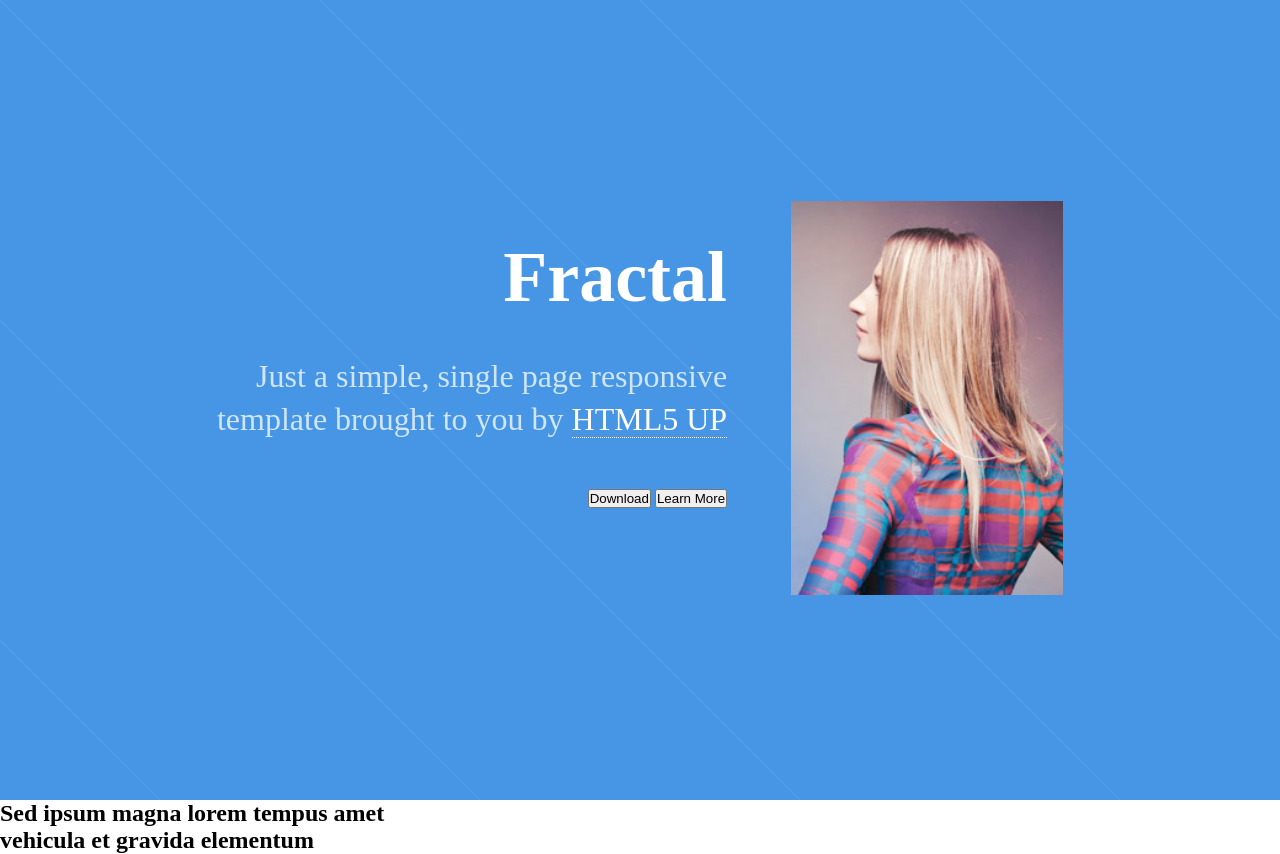
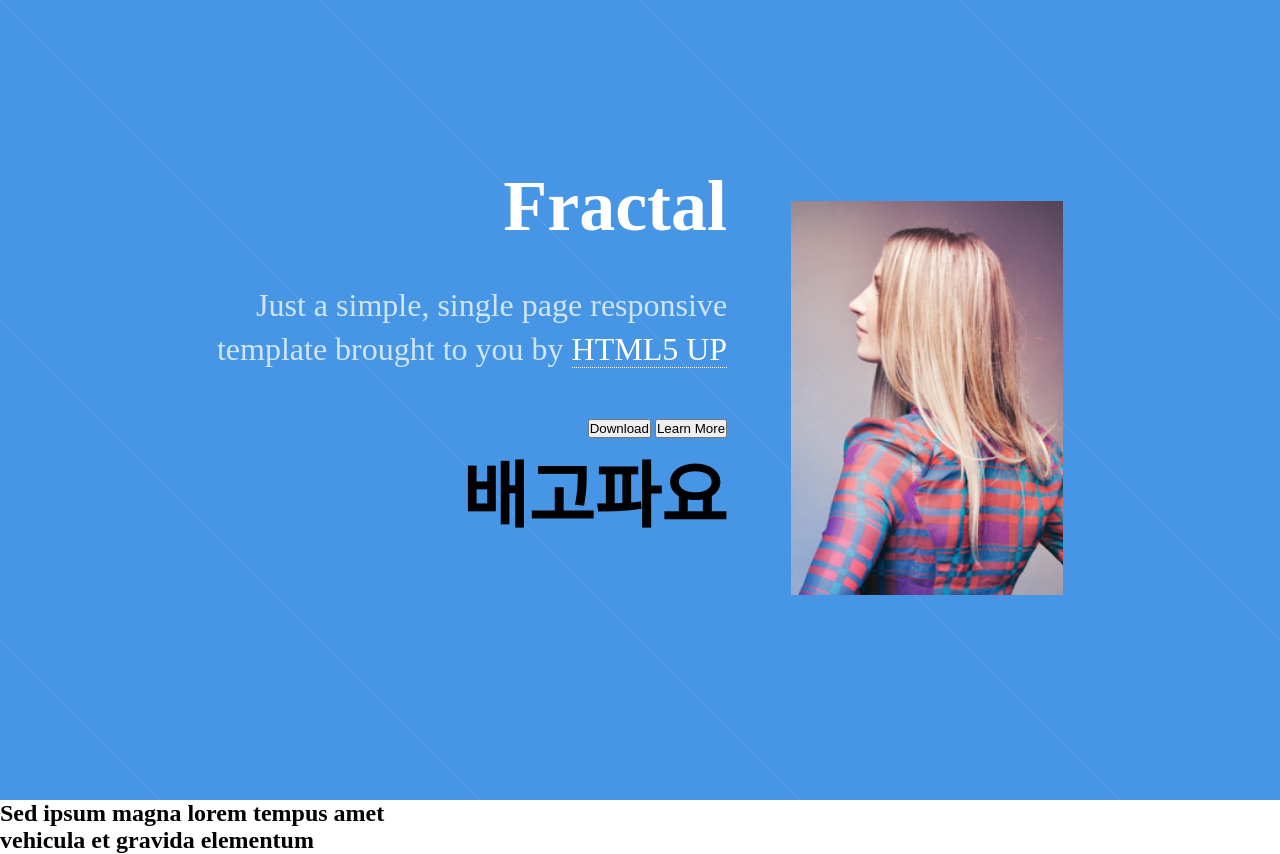
Before and after one commit to kimmoochan/clone-coding, a plain HTML site: page index.html in a window 1280 px wide. Drawn offline with Linux system fonts and the light colour scheme.

Commit message:
클론 코딩 수정

```diff
--- a/index.html
+++ b/index.html
@@ -14,6 +14,9 @@
             <div class="main_button">
                 <button>Download</button>
                 <button>Learn More</button>
+                <div>
+                    <h1>배고파요</h1>
+                </div>
 
             </div>
         </div>
```
